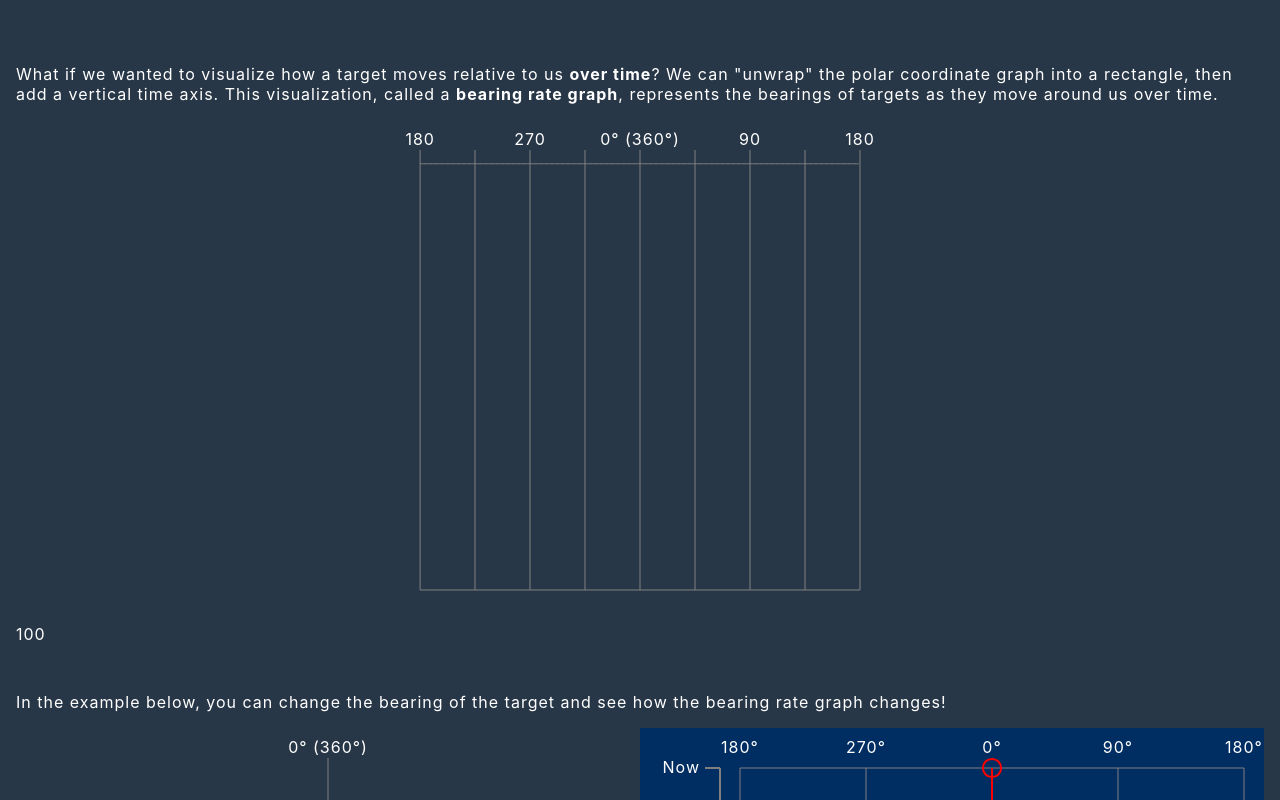
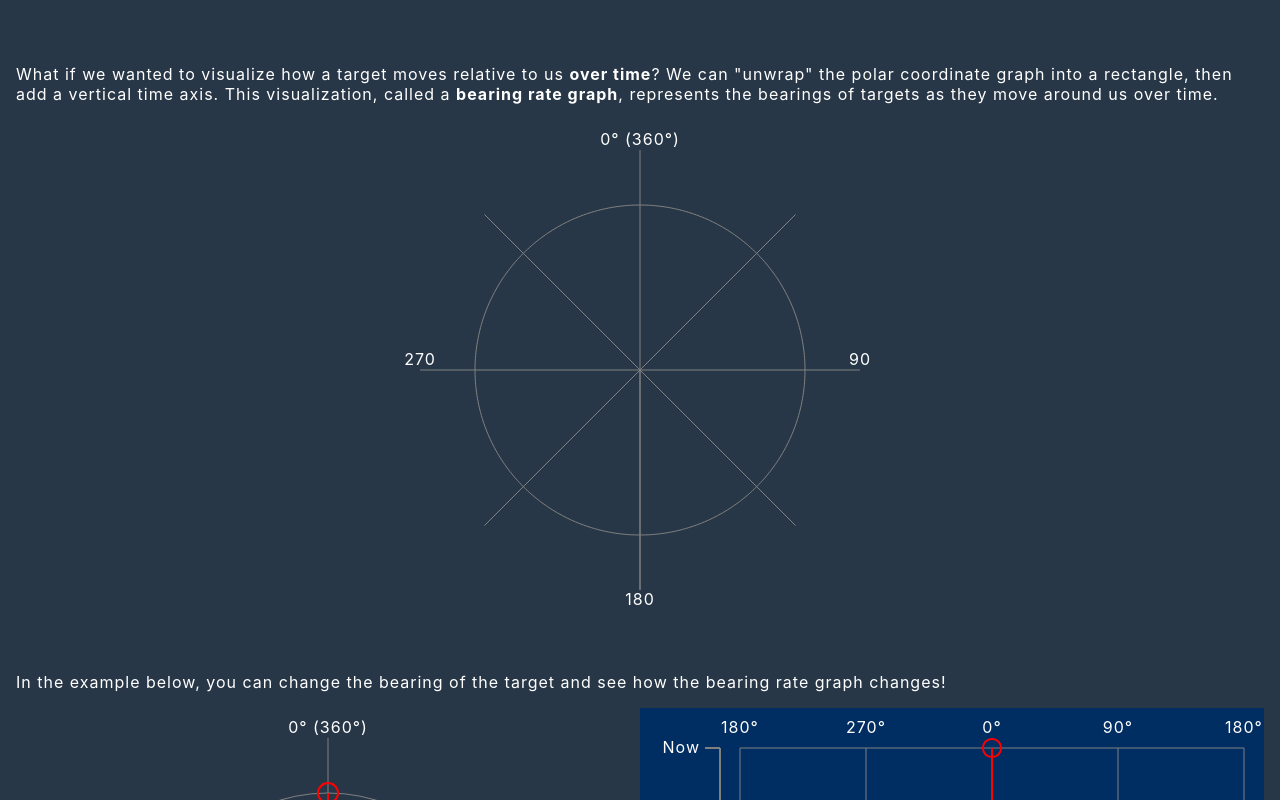
Before and after one commit to harryli0088/bearing-rate-graph, a Svelte app: page / in a window 1280 px wide. Shown: the part 1300-2100 px from the top of the page. Built offline with nearby package versions, Linux system fonts and the light colour scheme.

Commit message:
animation checkpoint

```diff
--- a/src/Components/Polar.svelte
+++ b/src/Components/Polar.svelte
@@ -24,14 +24,13 @@
     e.preventDefault()
     updateActorPosition(e.touches[0].clientX, e.touches[0].clientY)
   }
-  export let updateActorPositionCallback:Function
+  export let updateActorPositionCallback:Function = () => {}
   function updateActorPosition(clientX:number, clientY:number) {
     const dimensions = svg.getBoundingClientRect()
     actor.positionX = clientX - dimensions.left - fullWidth/2
     actor.positionY = clientY - dimensions.top - fullHeight/2
-    if(updateActorPositionCallback) {
-      updateActorPositionCallback()
-    }
+
+    updateActorPositionCallback()
   }
 
 </script>
--- a/src/Components/PolarTransition.svelte
+++ b/src/Components/PolarTransition.svelte
@@ -19,13 +19,13 @@
 
 
   const animation = tweened(0, {
-    duration: 2000,
+    duration: 4000,
     easing: cubicOut
   })
 
   const interval = setInterval(() => {
     animation.set($animation===1 ? 0 : 1)
-  }, 3000)
+  }, 5000)
   onDestroy(() => clearInterval(interval))
 
   $: x2Scale = scaleLinear().domain(
@@ -61,7 +61,9 @@
   for(let i=0; i<180; ++i) {
     circleDegrees.push(i)
   }
-  $: circlePathRadius = halfWidth * (12 + 3*$animation) / 16
+  circleDegrees.push(179.9)
+  $: topFactor = (12 + 3*$animation) / 16
+  $: circlePathRadius = halfWidth * topFactor
   $: circlePath = circleDegrees.reduce(
     (d, degree) => {
       const { x1, y1 } = getLineDataFromAngle(degree, circlePathRadius)
@@ -72,20 +74,23 @@
   )
 
   const ticks:{angle:number,label:string, dy:number}[] = [
-    {angle:180.1, label: "180", dy: 15},
-    {angle:225,   label: "",    dy: 0},
-    {angle:270,   label: "270", dy: -5},
-    {angle:315,   label: "",    dy: 0},
-    {angle:0,     label: "",    dy: 0},
-    {angle:45,    label: "",    dy: 0},
-    {angle:90,    label: "90",  dy: -5},
-    {angle:135,   label: "",    dy: 0},
+    {angle:180,     label: "180", dy: 15},
+    {angle:225,     label: "",    dy: 0},
+    {angle:270,     label: "270", dy: -5},
+    {angle:315,     label: "",    dy: 0},
+    {angle:0,       label: "",    dy: 0},
+    {angle:45,      label: "",    dy: 0},
+    {angle:90,      label: "90",  dy: -5},
+    {angle:135,     label: "",    dy: 0},
     {angle:179.999, label: "180", dy: 15},
   ]
 
   $: lineData = ticks.map(t => getLineDataFromAngle(t.angle))
 
-  const ticksWithLabels = ticks.filter(t => t.label.length > 0)
+  $: ticksWithLabels = ticks.filter(t =>
+    t.label.length > 0 //only allow ticks with a label
+    && !(Math.floor(t.angle)===179 && $animation===0) //hide the 179.999 label if the animation is at 0
+  )
   const tickEndDy = -5
   $: textData = ticksWithLabels.map(t => {
     const { x1, y1 } = getLineDataFromAngle(t.angle)
@@ -100,6 +105,7 @@
     }
   })
 
+  $: timeAxisTop = -halfHeight * topFactor
 </script>
 
 <main>
@@ -124,9 +130,17 @@
             <text {...text.attr}>{text.text}</text>
           {/each}
         </g>
+
+        <g class="timeAxis" transform={`translate(${-halfWidth - 10},0)`} opacity={Math.max(0, 10*($animation-0.9))}>
+          <text x={-20} y={timeAxisTop} dy={5} text-anchor="end">Now</text>
+          <line x1={-15} y1={timeAxisTop} x2={0} y2={timeAxisTop}/>
+          <line x1={0} y1={timeAxisTop} x2={0} y2={halfHeight}/>
+          <line x1={-15} y1={halfWidth} x2={0} y2={halfHeight}/>
+          <text x={-20} y={halfHeight} dy={-5} text-anchor="end">{(5).toFixed(1)} sec</text>
+          <text x={-20} y={halfHeight} dy={10} text-anchor="end">ago</text>
+        </g>
       </g>
     </svg>
-    <div>{Math.round(100*$animation)}</div>
   </div>
 </main>
 
@@ -139,4 +153,9 @@
   .grid text {
     text-anchor: middle;
   }
+
+  .timeAxis line {
+    stroke: gray;
+    stroke-width: 2px;
+  }
 </style>
--- a/src/Components/Tutorial.svelte
+++ b/src/Components/Tutorial.svelte
@@ -51,7 +51,4 @@
 </main>
 
 <style>
-  .polarContainer {
-    text-align: center;
-  }
 </style>
```
